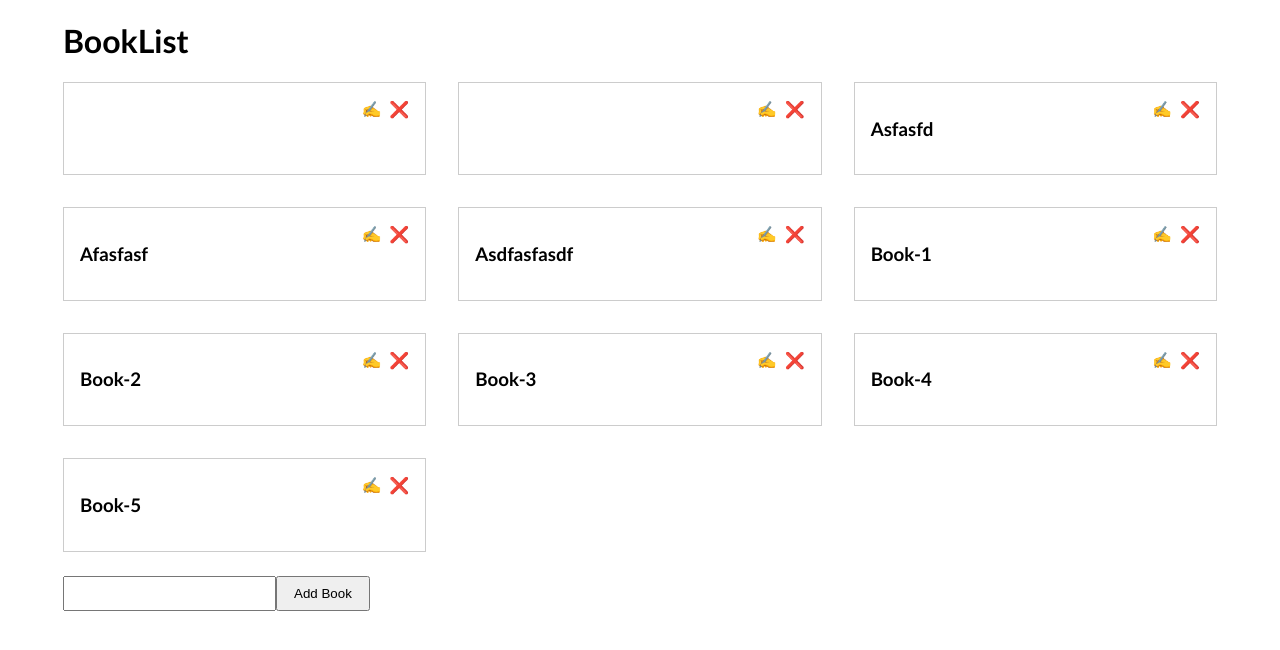
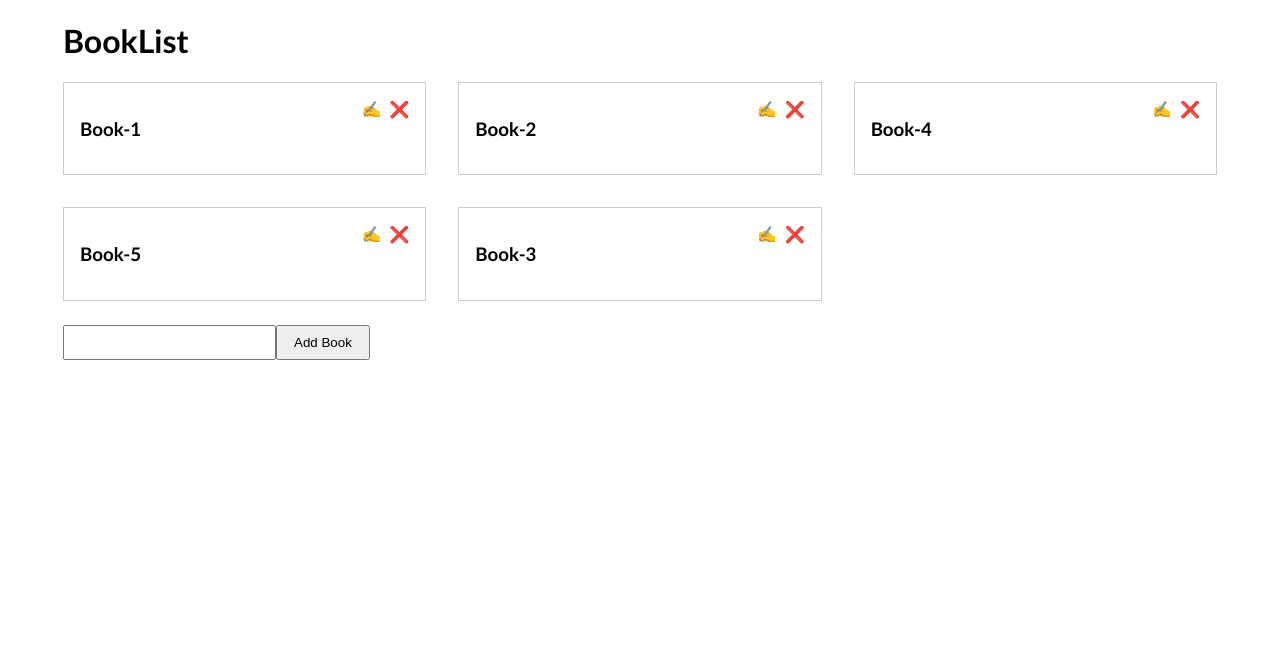
Before and after one commit to emmeiwhite/react-context-api-books-app, a React (Create React App) app: page / in a window 1280 px wide. Shown: the top 650 px of the page. Built offline with nearby package versions, Linux system fonts and the light colour scheme; data requests are answered from the project's data file.

Commit message:
Deleting the book axios.delete

```diff
--- a/db.json
+++ b/db.json
@@ -1,25 +1,5 @@
 {
   "books": [
-    {
-      "title": "Harry Potter",
-      "id": 2
-    },
-    {
-      "title": "Book1",
-      "id": 3
-    },
-    {
-      "name": "asfasfd",
-      "id": 4
-    },
-    {
-      "name": "afasfasf",
-      "id": 5
-    },
-    {
-      "name": "asdfasfasdf",
-      "id": 6
-    },
     {
       "name": "Book-1",
       "id": 7
@@ -29,16 +9,16 @@
       "id": 8
     },
     {
-      "name": "Book-3",
-      "id": 9
-    },
-    {
       "name": "Book-4",
       "id": 10
     },
     {
       "name": "Book-5",
       "id": 11
+    },
+    {
+      "name": "Book-3",
+      "id": 12
     }
   ]
 }
--- a/src/App.js
+++ b/src/App.js
@@ -6,7 +6,7 @@ import axios from "axios";
 function App() {
   const [books, setBooks] = useState([]);
 
-  // 0. We need to get all the books in the db.json file (api when the application starts)
+  // 0. We need to get all the books in the db.json file (api when the application starts). useEffect is the best place to do so!
 
   useEffect(function () {
     async function getAllBooks() {
@@ -35,7 +35,9 @@ function App() {
     */
   }
 
-  function deleteBookId(id) {
+  // 3. Deleting the book on the Api then updating the state locally
+  async function deleteBookId(id) {
+    const response = await axios.delete("http://localhost:3002/books/" + id);
     const updatedBooks = books.filter((book) => book.id !== id);
     setBooks(updatedBooks);
   }
```
